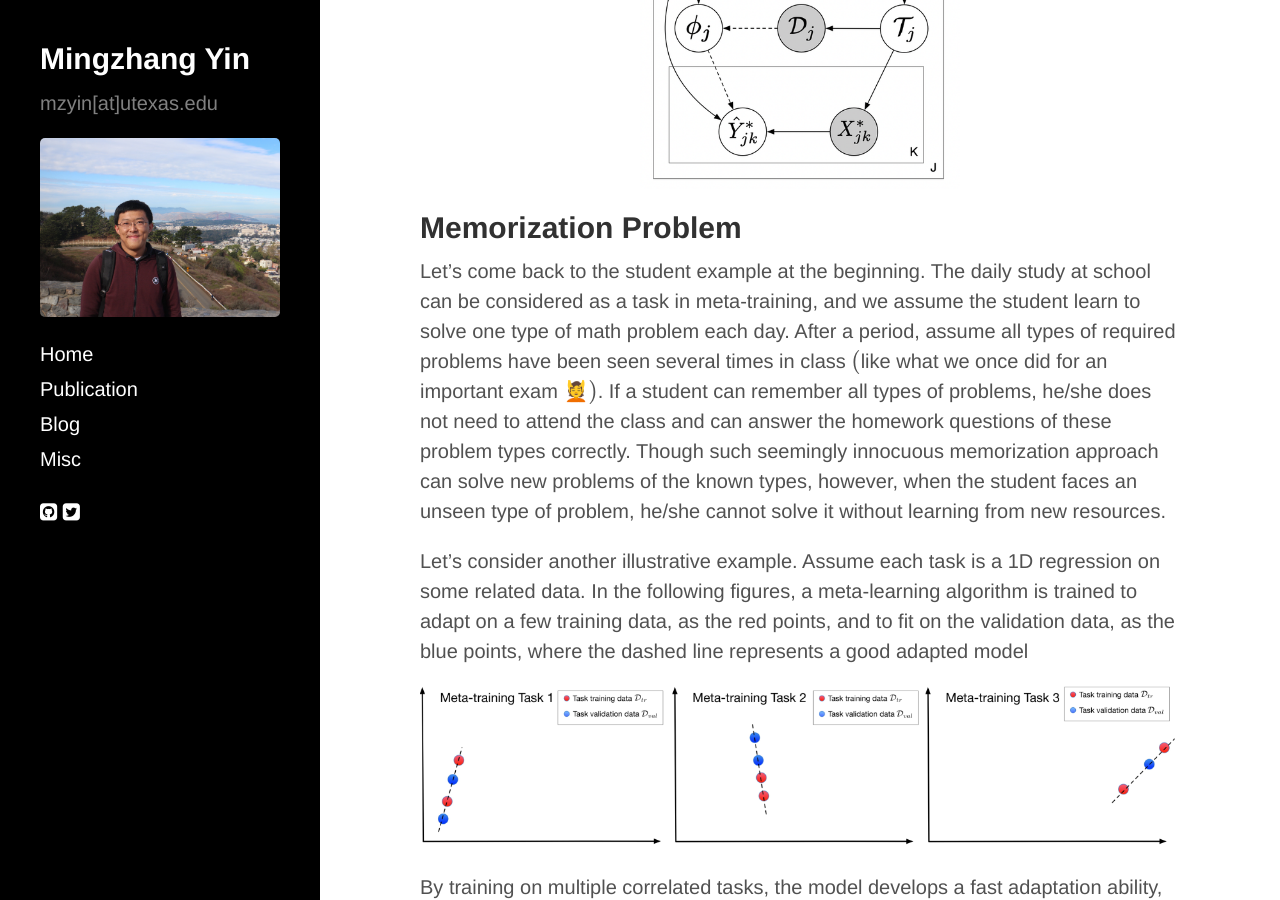
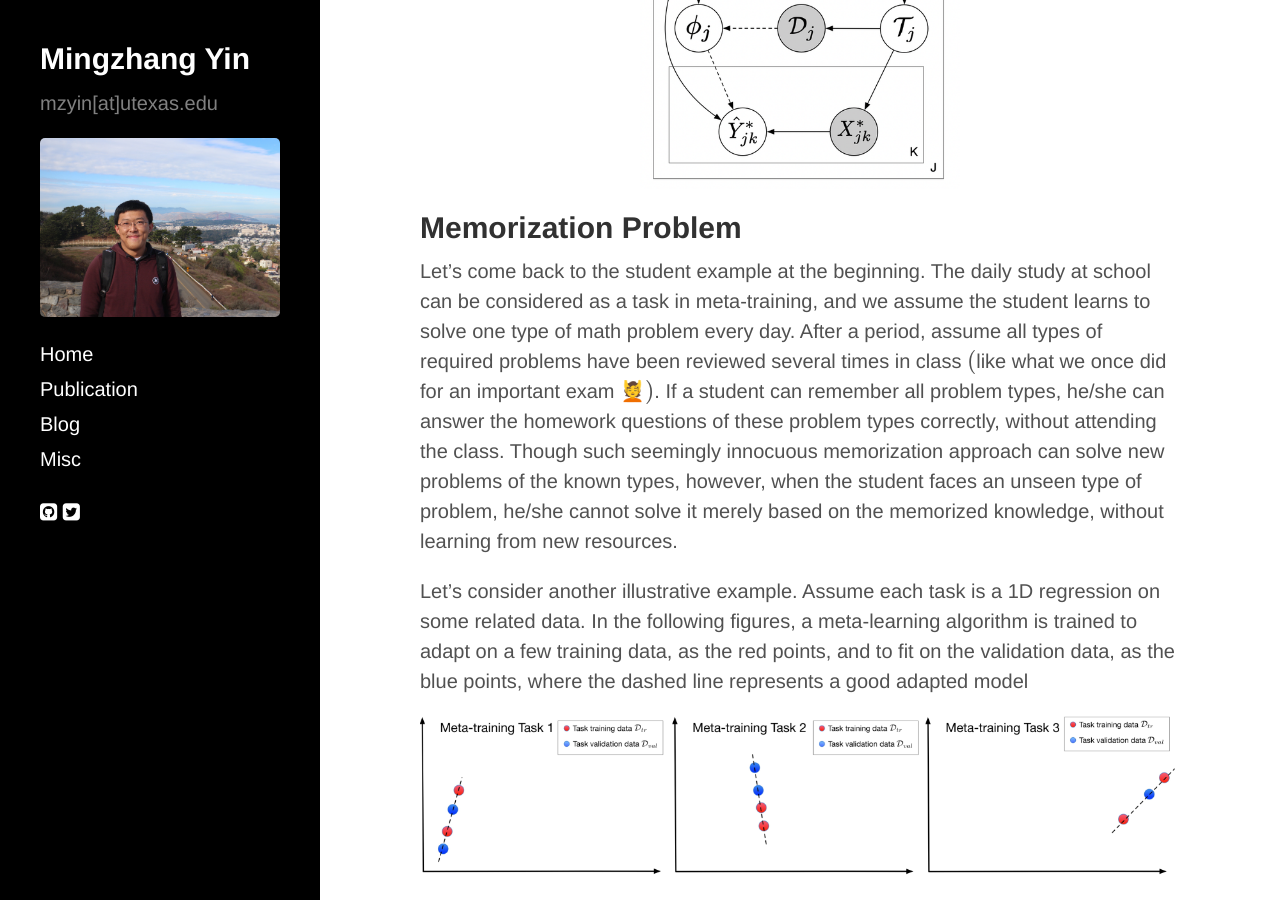
Before and after one commit to mingzhang-yin/mingzhang-yin.github.io, a Jekyll site: the page built from _posts/2020-04-10-Meta-learning-without-Memorization.md, in a window 1280 px wide and 900 px high, scrolled down 966 px. Built offline with Jekyll 4.4.1, drawn with Linux system fonts in a browser that asks for light colours; nearby versions of some CDN libraries; formulas are drawn with MathJax 3.

Commit message:
Update 2020-04-10-Meta-learning-without-Memorization.md

```diff
--- a/_posts/2020-04-10-Meta-learning-without-Memorization.md
+++ b/_posts/2020-04-10-Meta-learning-without-Memorization.md
@@ -21,7 +21,7 @@ To set things up, assume there are multiple tasks generated from a task distribu
 </center>
 
 ## Memorization Problem
-Let's come back to the student example at the beginning. The daily study at school can be considered as a task in meta-training, and we assume the student learn to solve one type of math problem each day. After a period, assume all types of required problems have been seen several times in class $($like what we once did for an important exam 💆$)$. If a student can remember all types of problems, he/she does not need to attend the class and can answer the homework questions of these problem types correctly. Though such seemingly innocuous memorization approach can solve new problems of the known types, however, when the student faces an unseen type of problem, he/she cannot solve it without learning from new resources.
+Let's come back to the student example at the beginning. The daily study at school can be considered as a task in meta-training, and we assume the student learns to solve one type of math problem every day. After a period, assume all types of required problems have been reviewed several times in class $($like what we once did for an important exam 💆$)$. If a student can remember all problem types, he/she can answer the homework questions of these problem types correctly, without attending the class. Though such seemingly innocuous memorization approach can solve new problems of the known types, however, when the student faces an unseen type of problem, he/she cannot solve it merely based on the memorized knowledge, without learning from new resources.
 
 Let's consider another illustrative example.  Assume each task is a 1D regression on some related data. In the following figures, a meta-learning algorithm is trained to adapt on a few training data, as the red points, and to fit on the validation data, as the blue points, where the dashed line represents a good adapted model
 
```
